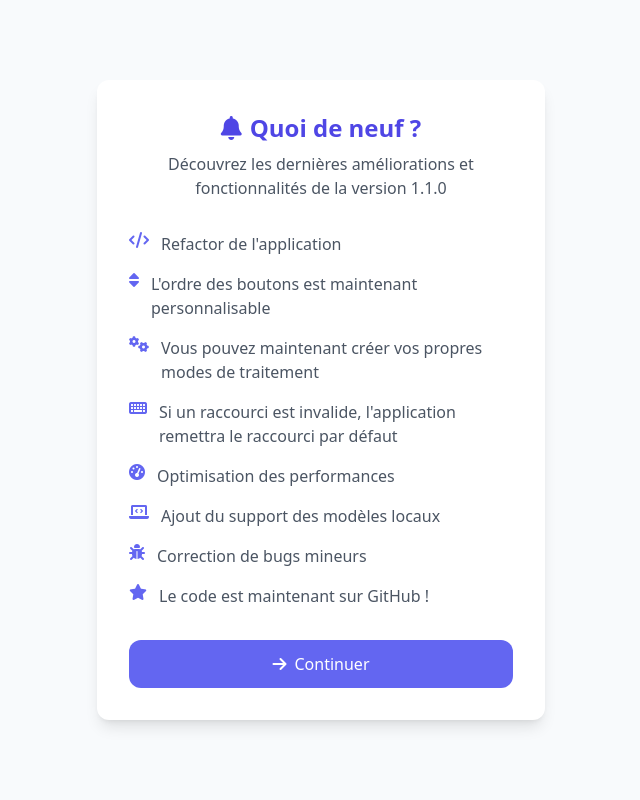
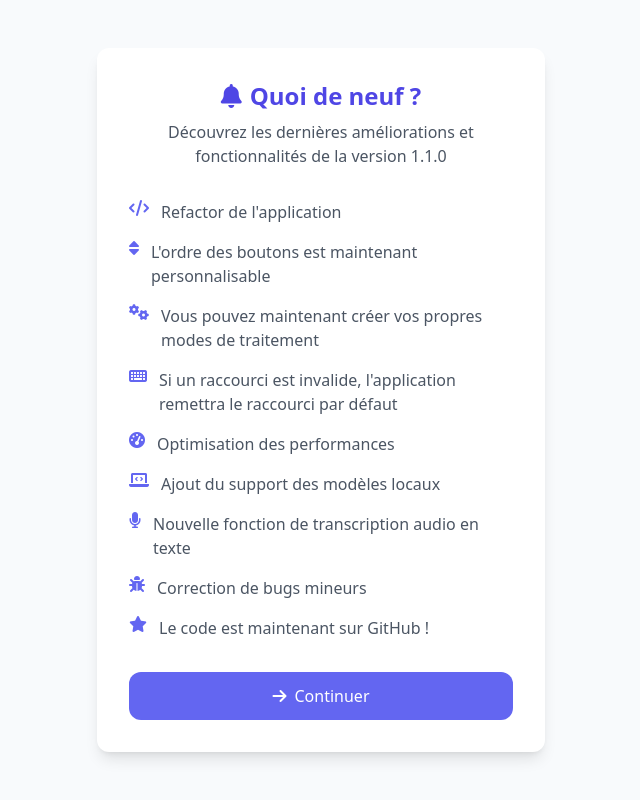
Before and after one commit to nils010485/autocorrect, a Flask app: page / in a window 1280 px wide. Shown: the whole page, without its empty margins (319-959 px from the left). Run offline with Flask 3, Linux system fonts and the light colour scheme; parts of the project's set-up code (start-up, migrations or seed data) failed here and were passed over; some libraries are stand-ins or nearby versions.

Commit message:
Whats new

```diff
--- a/autocorrect_pro/config.py
+++ b/autocorrect_pro/config.py
@@ -15,7 +15,7 @@ CONFIG_FILE = CONFIG_DIR / "gemini.json"
 ICON_PATH = Path(__file__).resolve().parent / 'templates' / 'faveicon.ico'
 
 # Configuration générale
-CURRENT_VERSION = 7
+CURRENT_VERSION = 8
 DEFAULT_SHORTCUT = "Ctrl+Space"
 
 # Configuration des modèles AI
--- a/autocorrect_pro/templates/whatsnew.html
+++ b/autocorrect_pro/templates/whatsnew.html
@@ -55,7 +55,6 @@
         </div>
 
 <!-- Liste des nouveautés -->
-        <!-- Liste des nouveautés -->
 <ul class="space-y-4 theme-text-secondary">
     <li class="flex items-start">
         <i class="fas fa-code text-indigo-500 mr-3"></i>
@@ -82,6 +81,10 @@
         <span>Ajout du support des modèles locaux</span>
     </li>
     <li class="flex items-start">
+        <i class="fas fa-microphone text-indigo-500 mr-3"></i>
+        <span>Nouvelle fonction de transcription audio en texte</span>
+    </li>
+    <li class="flex items-start">
         <i class="fas fa-bug text-indigo-500 mr-3"></i>
         <span>Correction de bugs mineurs</span>
     </li>
@@ -90,6 +93,8 @@
         <span>Le code est maintenant sur GitHub !</span>
     </li>
 </ul>
+
+
 
 
         <!-- Bouton pour continuer -->
```
Lines whose indentation alone changed are shown as unchanged.
